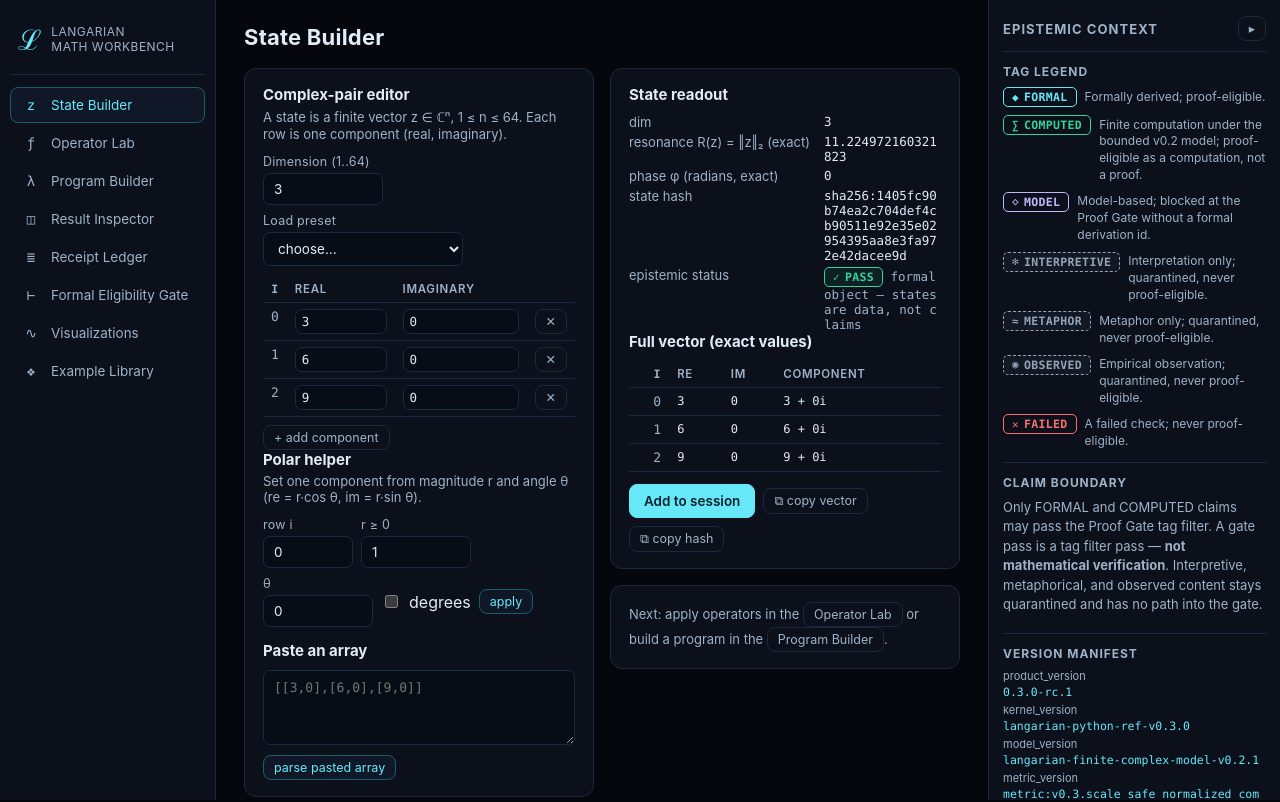
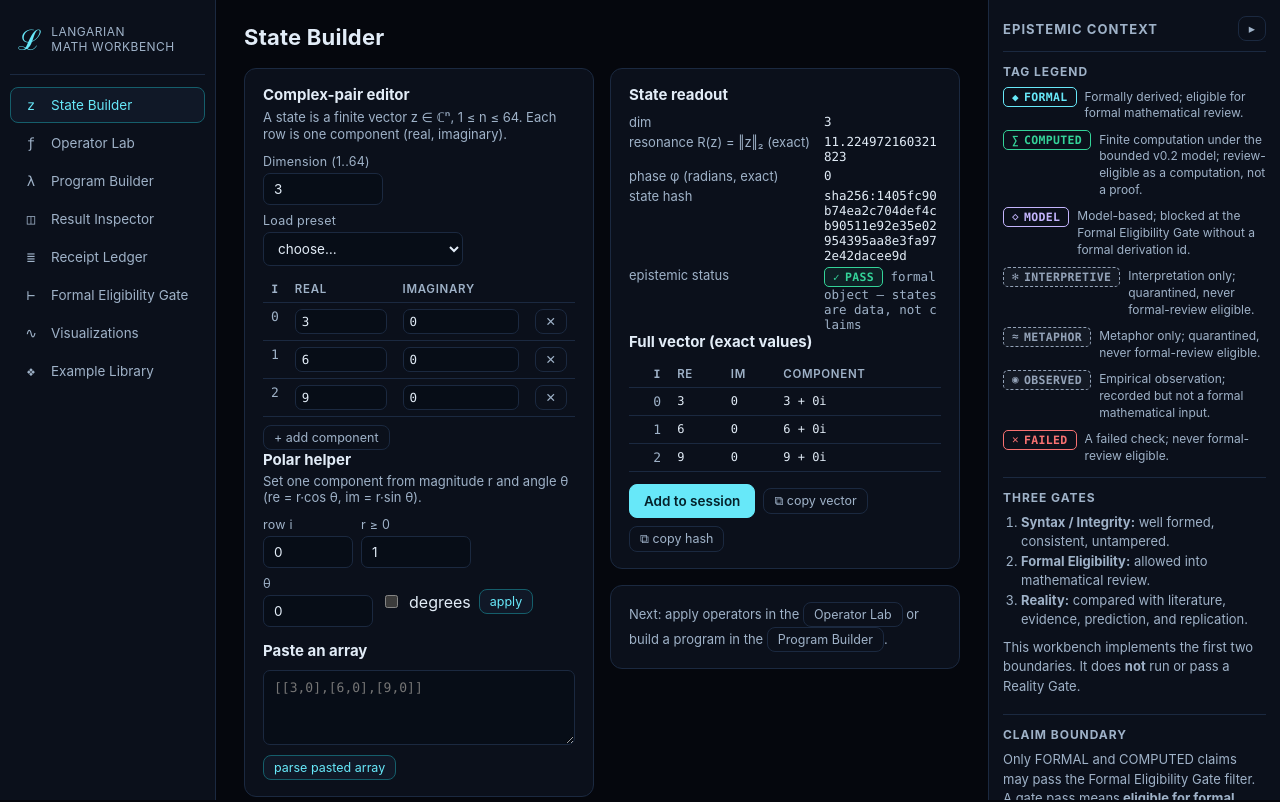
Before and after one commit to MichaelWave369/langarian-math, a React (Vite) app in the folder web/: page / in a window 1280 px wide. Shown: the top 802 px of the page. Built offline with nearby package versions, Linux system fonts and the light colour scheme.

Commit message:
Add three-gate boundary to epistemic context

```diff
--- a/web/src/ui/EpistemicStrip.jsx
+++ b/web/src/ui/EpistemicStrip.jsx
@@ -1,7 +1,8 @@
 /**
- * Persistent epistemic context strip (right rail): tag legend, version
- * manifest (read live from the generated kernel/version.ts), and the current
- * claim boundary. Collapsible on small screens; never shows user text.
+ * Persistent epistemic context strip (right rail): tag legend, three-gate
+ * research boundary, version manifest (read live from the generated
+ * kernel/version.ts), and display controls. Collapsible on small screens;
+ * never shows user text.
  */
 
 import { useState } from 'react'
@@ -12,13 +13,13 @@ import { useWorkbench } from './WorkbenchContext.jsx'
 const TAG_ORDER = ['FORMAL', 'COMPUTED', 'MODEL', 'INTERPRETIVE', 'METAPHOR', 'OBSERVED', 'FAILED']
 
 const TAG_HELP = {
-  FORMAL: 'Formally derived; proof-eligible.',
-  COMPUTED: 'Finite computation under the bounded v0.2 model; proof-eligible as a computation, not a proof.',
-  MODEL: 'Model-based; blocked at the Proof Gate without a formal derivation id.',
-  INTERPRETIVE: 'Interpretation only; quarantined, never proof-eligible.',
-  METAPHOR: 'Metaphor only; quarantined, never proof-eligible.',
-  OBSERVED: 'Empirical observation; quarantined, never proof-eligible.',
-  FAILED: 'A failed check; never proof-eligible.',
+  FORMAL: 'Formally derived; eligible for formal mathematical review.',
+  COMPUTED: 'Finite computation under the bounded v0.2 model; review-eligible as a computation, not a proof.',
+  MODEL: 'Model-based; blocked at the Formal Eligibility Gate without a formal derivation id.',
+  INTERPRETIVE: 'Interpretation only; quarantined, never formal-review eligible.',
+  METAPHOR: 'Metaphor only; quarantined, never formal-review eligible.',
+  OBSERVED: 'Empirical observation; recorded but not a formal mathematical input.',
+  FAILED: 'A failed check; never formal-review eligible.',
 }
 
 export default function EpistemicStrip() {
@@ -60,19 +61,32 @@ export default function EpistemicStrip() {
           {TAG_ORDER.map((tag) => (
             <li key={tag}>
               <TagBadge tag={tag} />
-              <span className="tag-help">{plainLanguage ? TAG_HELP[tag] : TAG_HELP[tag]}</span>
+              <span className="tag-help">{TAG_HELP[tag]}</span>
             </li>
           ))}
         </ul>
       </section>
 
+      <section className="strip-section" aria-labelledby="three-gates-heading">
+        <h3 id="three-gates-heading">Three gates</h3>
+        <ol className="strip-note" style={{ paddingLeft: 18, marginBottom: 8 }}>
+          <li><strong>Syntax / Integrity:</strong> well formed, consistent, untampered.</li>
+          <li><strong>Formal Eligibility:</strong> allowed into mathematical review.</li>
+          <li><strong>Reality:</strong> compared with literature, evidence, prediction, and replication.</li>
+        </ol>
+        <p className="strip-note">
+          This workbench implements the first two boundaries. It does <strong>not</strong> run or pass a Reality Gate.
+        </p>
+      </section>
+
       <section className="strip-section" aria-labelledby="claim-boundary-heading">
         <h3 id="claim-boundary-heading">Claim boundary</h3>
         <p className="strip-note">
-          Only FORMAL and COMPUTED claims may pass the Proof Gate tag filter. A gate pass is a
-          tag filter pass — <strong>not mathematical verification</strong>. Interpretive, metaphorical,
-          and observed content stays quarantined and has no path into the gate.
+          Only FORMAL and COMPUTED claims may pass the Formal Eligibility Gate filter. A gate pass means
+          <strong> eligible for formal review</strong> — not proof, not mathematical verification, and not evidence that the model describes nature.
+          Interpretive and metaphorical content stays quarantined.
         </p>
+        <p className="strip-note"><strong>The ledger serves reality, not the author.</strong></p>
       </section>
 
       <section className="strip-section" aria-labelledby="version-manifest-heading">
```
